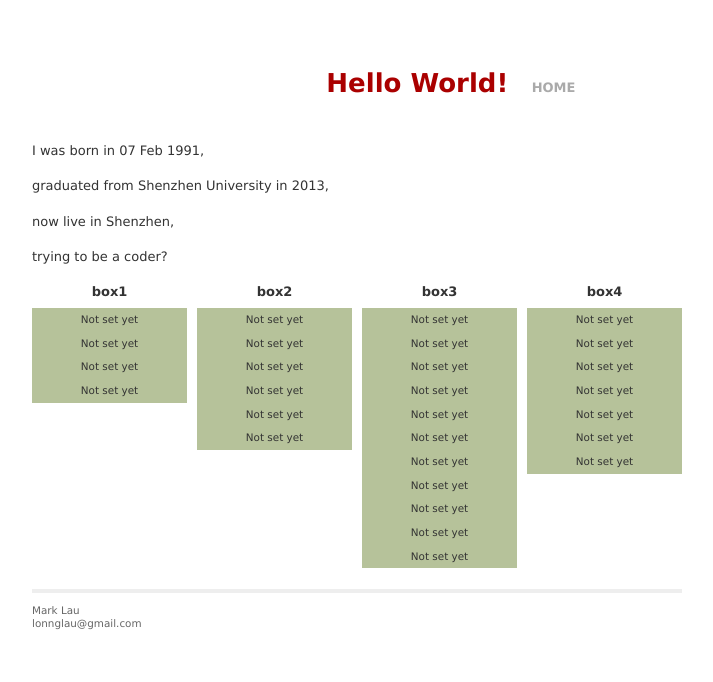
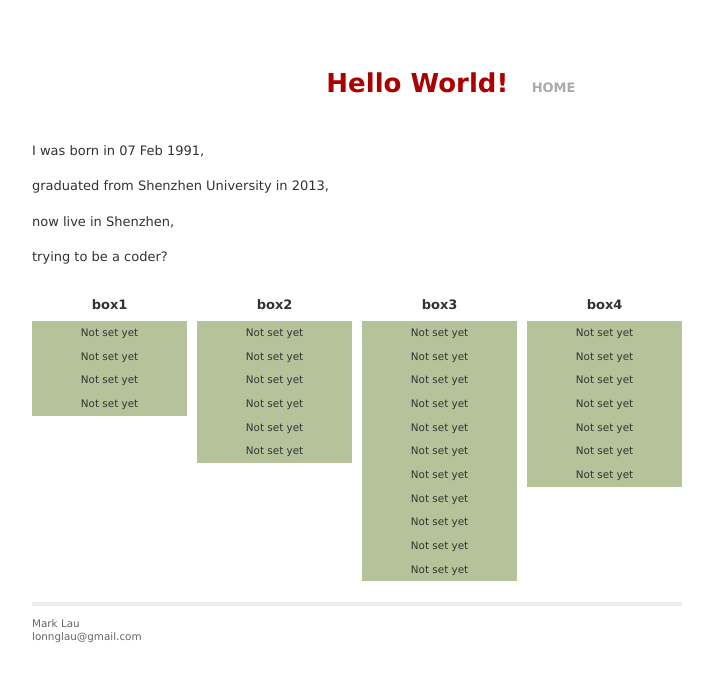
Before and after one commit to yuel/lonn.github.com, a Jekyll site: the page built from _posts/1991-02-07-hello-world.md, in a window 1280 px wide. Shown: the top 682 px of the page, without its empty margins (283-996 px from the left). Built offline with Jekyll 4.4.1, drawn with Linux system fonts in a browser that asks for light colours.

Commit message:
Update screen.css

```diff
--- a/css/screen.css
+++ b/css/screen.css
@@ -51,7 +51,6 @@ table {
 
 ul.posts {
   list-style-type: none;
-  margin-bottom: 1em;
 }
 
 ul.posts li {
@@ -156,6 +155,7 @@ ul.posts li a:hover {
 .box {
   width: 155px;
   height: auto;
+  margin-top: 1em;
   margin-right: 10px;
   float: left;
 }
```
